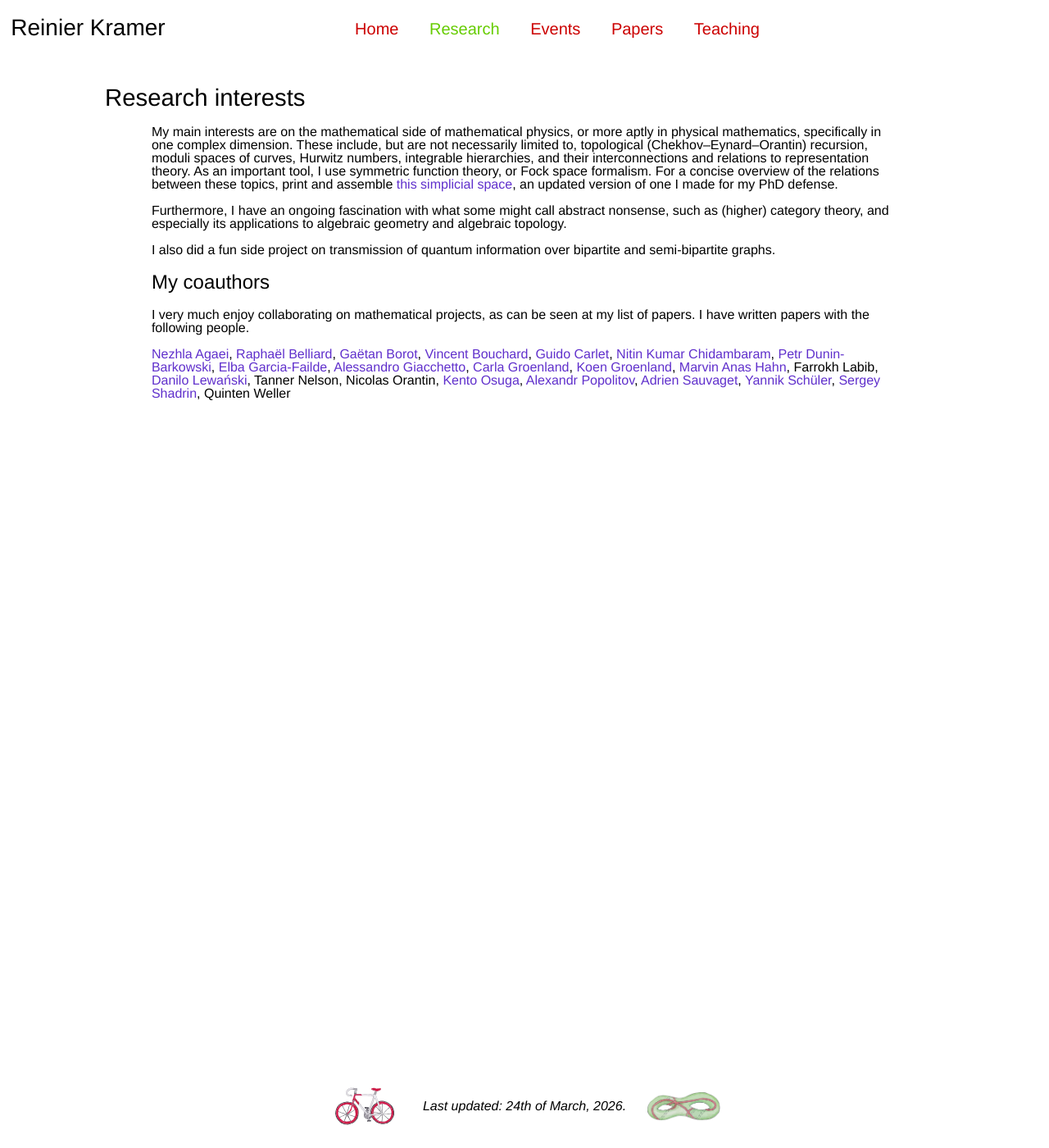
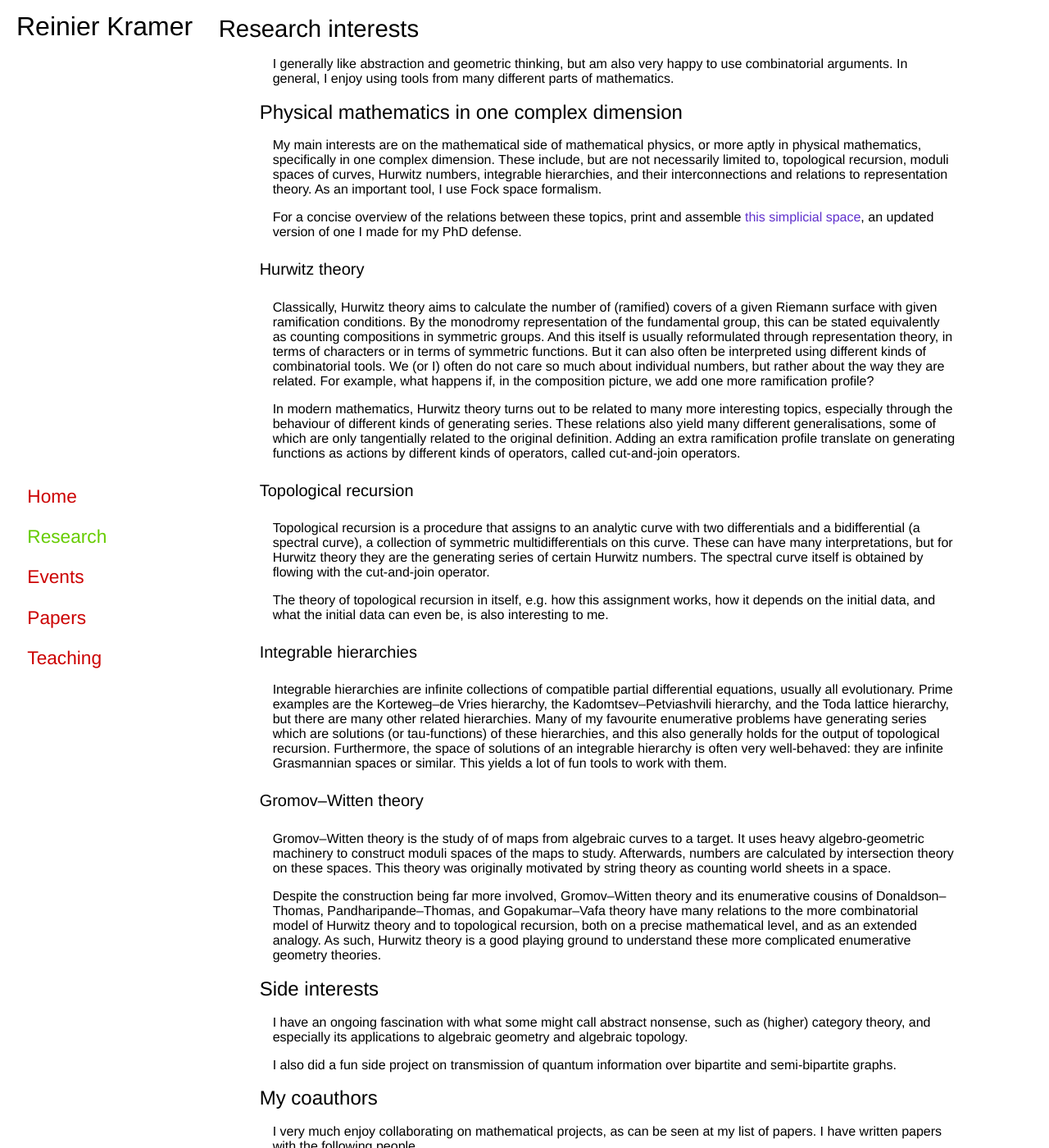
Before and after one commit to ReinierKramer/reinierkramer.github.io, a Jekyll site: the page built from research.html, in a window 1280 px wide and 1400 px high. Shown: the whole window at 82% size. Built offline with Jekyll 4.4.1, drawn with Linux system fonts in a browser that asks for light colours; nearby versions of some CDN libraries; some of the changed text lies outside the part shown.

Commit message:
Moved navbar
Moved navbar from top to side, and made many adjustments so this looks reasonable.

```diff
--- a/_includes/footer.html
+++ b/_includes/footer.html
@@ -1,15 +1,13 @@
 <div class="footer">
-	<div style="margin-left:auto;margin-right:auto;max-width:480px;height:36pt">
-		<div style="bottom:0;float:left;height:36pt;width:90px">
-			<img src="{{ site.baseurl }}/Images/Fietstekening.svg" alt="My bike. Credits to R. Rens." title="My bike. Credits to R. Rens." width="80px" height="48px">
+	<div style="margin-left:auto;margin-right:auto;max-width:360pt;height:36pt">
+		<div style="float:left;height:36pt;width:67pt">
+			<img src="{{ site.baseurl }}/Images/Fietstekening.svg" alt="My bike. Credits to R. Rens." title="My bike. Credits to R. Rens." style="height:36pt">
 		</div>
-		<div style="display: inline-block;margin:auto;max-width:300px;text-align: center;padding:12pt 0;">
-			<i>Last updated: 24th of March, 2026.</i>
+		<div style="display: inline-block;margin:auto;max-width:225pt;padding:12pt 0;">
+			<i>Last updated: 3rd of April, 2026.</i>
 		</div>
-		<div style="float:right;height:36pt;width:90px;display:flex;align-items: center;">
-			<img src="{{ site.baseurl }}/Images/Dessin.png" alt="Dessin d'enfant from my defense invitation. Credits to R. Rens." title="Dessin d'enfant from my defense invitation. Credits to R. Rens." style="width:90px;height:auto;">
+		<div style="float:right;height:36pt;width:67pt;display:flex;align-items: center;">
+			<img src="{{ site.baseurl }}/Images/Dessin.png" alt="Dessin d'enfant from my defense invitation. Credits to R. Rens." title="Dessin d'enfant from my defense invitation. Credits to R. Rens." style="height:28pt;">
 		</div>
 	</div>
 </div>
-
-<!-- Recall that 4px = 3pt, and that width and height in HTML (in contrast to CSS) do not take pt -->
--- a/_includes/menu.html
+++ b/_includes/menu.html
@@ -1,8 +1,4 @@
-<nav>
-	<div class="header">
-		<div class="topname">
-		    <a href="{{ site.baseurl }}/name/" style="color:#000000; margin-left: 10pt">Reinier</a> <a href="{{ site.baseurl }}/home/" style="color:#000000;">Kramer</a>
-		</div>
+<nav class="header">
 	<div class="topnav">
 		<a href="{{ site.baseurl }}/home/" class="{% if page.url contains '/home' %}active{% endif %}">Home</a>
 		<a href="{{ site.baseurl }}/research/" class="{% if page.url contains '/research' %}active{% endif %}">Research</a>
@@ -10,5 +6,27 @@
 		<a href="{{ site.baseurl }}/papers/" class="{% if page.url contains '/papers' %}active{% endif %}">Papers</a>
 		<a href="{{ site.baseurl }}/teaching/" class="{% if page.url contains '/teaching' %}active{% endif %}">Teaching</a>
 	</div>
+</nav>
+
+<nav class="sidebar">
+	<div class="name">
+		<a href="{{ site.baseurl }}/name/" style="color:#000000; margin-left: 10pt">Reinier</a> <a href="{{ site.baseurl }}/home/" style="color:#000000;">Kramer</a>
+	</div>
+	<div class="nav">
+		<p>
+			<a href="{{ site.baseurl }}/home/" class="{% if page.url contains '/home' %}active{% endif %}">Home</a>
+		</p>
+		<p>
+			<a href="{{ site.baseurl }}/research/" class="{% if page.url contains '/research' %}active{% endif %}">Research</a>
+		</p>
+		<p>
+			<a href="{{ site.baseurl }}/events/" class="{% if page.url contains '/events' %}active{% endif %}">Events</a>
+		</p>
+		<p>
+			<a href="{{ site.baseurl }}/papers/" class="{% if page.url contains '/papers' %}active{% endif %}">Papers</a>
+		</p>
+		<p>
+			<a href="{{ site.baseurl }}/teaching/" class="{% if page.url contains '/teaching' %}active{% endif %}">Teaching</a>
+		</p>
 	</div>
 </nav>
--- a/_layouts/default.html
+++ b/_layouts/default.html
@@ -46,7 +46,7 @@
 
 		<div class="central">
 
-			<div class="content">
+			<div>
 
 				{{ content }}
 
--- a/research.html
+++ b/research.html
@@ -10,11 +10,71 @@ title: "Research"
 <div class="text">
 
 	<p>
-		My main interests are on the mathematical side of mathematical physics, or more aptly in physical mathematics, specifically in one complex dimension. These include, but are not necessarily limited to, topological (Chekhov&ndash;Eynard&ndash;Orantin) recursion, moduli spaces of curves, Hurwitz numbers, integrable hierarchies, and their interconnections and relations to representation theory. As an important tool, I use symmetric function theory, or Fock space formalism. For a concise overview of the relations between these topics, print and assemble <a href="{{ site.baseurl }}/pdf/SimpSpace.pdf">this simplicial space</a>, an updated version of one I made for my PhD defense.
+		I generally like abstraction and geometric thinking, but am also very happy to use combinatorial arguments. In general, I enjoy using tools from many different parts of mathematics.
+	</p>
+
+	<h2>
+		Physical mathematics in one complex dimension
+	</h2>
+
+	<p>
+		My main interests are on the mathematical side of mathematical physics, or more aptly in physical mathematics, specifically in one complex dimension. These include, but are not necessarily limited to, topological recursion, moduli spaces of curves, Hurwitz numbers, integrable hierarchies, and their interconnections and relations to representation theory. As an important tool, I use Fock space formalism.
 	</p>
 
 	<p>
-		Furthermore, I have an ongoing fascination with what some might call abstract nonsense, such as (higher) category theory, and especially its applications to algebraic geometry and algebraic topology.
+		For a concise overview of the relations between these topics, print and assemble <a href="{{ site.baseurl }}/pdf/SimpSpace.pdf">this simplicial space</a>, an updated version of one I made for my PhD defense.
+	</p>
+
+	<h3>
+		Hurwitz theory
+	</h3>
+
+	<p>
+		Classically, Hurwitz theory aims to calculate the number of (ramified) covers of a given Riemann surface with given ramification conditions. By the monodromy representation of the fundamental group, this can be stated equivalently as counting compositions in symmetric groups. And this itself is usually reformulated through representation theory, in terms of characters or in terms of symmetric functions. But it can also often be interpreted using different kinds of combinatorial tools. We (or I) often do not care so much about individual numbers, but rather about the way they are related. For example, what happens if, in the composition picture, we add one more ramification profile?
+	</p>
+
+	<p>
+		In modern mathematics, Hurwitz theory turns out to be related to many more interesting topics, especially through the behaviour of different kinds of generating series. These relations also yield many different generalisations, some of which are only tangentially related to the original definition.
+		Adding an extra ramification profile translate on generating functions as actions by different kinds of operators, called cut-and-join operators.
+	</p>
+
+	<h3>
+		Topological recursion
+	</h3>
+
+	<p>
+		Topological recursion is a procedure that assigns to an analytic curve with two differentials and a bidifferential (a spectral curve), a collection of symmetric multidifferentials on this curve. These can have many interpretations, but for Hurwitz theory they are the generating series of certain Hurwitz numbers. The spectral curve itself is obtained by flowing with the cut-and-join operator.
+	</p>
+
+	<p>
+		The theory of topological recursion in itself, e.g. how this assignment works, how it depends on the initial data, and what the initial data can even be, is also interesting to me.
+
+	<h3>
+		Integrable hierarchies
+	</h3>
+
+	<p>
+		Integrable hierarchies are infinite collections of compatible partial differential equations, usually all evolutionary. Prime examples are the Korteweg&ndash;de Vries hierarchy, the Kadomtsev&ndash;Petviashvili hierarchy, and the Toda lattice hierarchy, but there are many other related hierarchies. Many of my favourite enumerative problems have generating series which are solutions (or tau-functions) of these hierarchies, and this also generally holds for the output of topological recursion. Furthermore, the space of solutions of an integrable hierarchy is often very well-behaved: they are infinite Grasmannian spaces or similar. This yields a lot of fun tools to work with them.
+	</p>
+
+	<h3>
+		Gromov&ndash;Witten theory
+	</h3>
+
+	<p>
+		Gromov&ndash;Witten theory is the study of of maps from algebraic curves to a target. It uses heavy algebro-geometric machinery to construct moduli spaces of the maps to study. Afterwards, numbers are calculated by intersection theory on these spaces. This theory was originally motivated by string theory as counting world sheets in a space.
+	</p>
+	<p>
+		Despite the construction being far more involved, Gromov&ndash;Witten theory and its enumerative cousins of Donaldson&ndash;Thomas, Pandharipande&ndash;Thomas, and Gopakumar&ndash;Vafa theory have many relations to the more combinatorial model of Hurwitz theory and to topological recursion, both on a precise mathematical level, and as an extended analogy. As such, Hurwitz theory is a good playing ground to understand these more complicated enumerative geometry theories.
+	</p>
+
+
+	<h2>
+		Side interests
+	</h2>
+
+	<p>
+		I have an ongoing fascination with what some might call abstract nonsense, such as (higher) category theory, and especially its applications to algebraic geometry and algebraic topology.
 	</p>
 
 	<p>
@@ -30,7 +90,7 @@ title: "Research"
 	</p>
 
 	<p>
-		<a href="https://nezhlaaghaee.wixsite.com/mysite">Nezhla Agaei</a>,
+		<a href="https://nezhlaaghaee.wixsite.com/mysite">Nezhla Aghaei</a>,
 		<a href="https://www.sdu.dk/en/forskning/qm/employees/postdocs/raphael-belliard">Rapha&euml;l Belliard</a>,
 		<a href="https://www.mathematik.hu-berlin.de/de/forschung/forschungsgebiete/mathematische-physik/borot-mp-homepage">Ga&euml;tan Borot</a>,
 		<a href="https://sites.ualberta.ca/~vbouchar/">Vincent Bouchard</a>,
--- a/webstyle.css
+++ b/webstyle.css
@@ -11,7 +11,7 @@
 
 /* The header container */
  .header {
-	position: sticky;
+	position: fixed;
 	top: 0;
 	width: 100%;
 	clear: both;
@@ -58,17 +58,70 @@
     color: #66CC00 !important;
 }
 
-/* My name on the left */
-.topname {
+ /* The sidebar container */
+ .sidebar {
+ 	position: fixed;
+ 	left: 0;
+	max-width: 200pt;
+	min-width: 100pt;
+	height: 100%;
+	clear: both;
+	padding: 0pt 0pt 5pt 5pt;
+	overflow: hidden;
+	background-color: #FFFFFF;
 	display: block;
-	position: relative;
+	z-index: 10;
+ }
+
+ /* My name on the left */
+.name {
+	display: block;
+	position: static;
   	overflow: hidden;
-	width: 25%;
-	float: left;
+	height: 30pt;
+	width: 100%;
 	font-family: "Stempel Garamond LT Pro", 'Helvetica', 'Inter', sans-serif;
-	font-size: 21pt;
+	font-size: 24pt;
 	font-weight: 400;
-	line-height: 21pt;
+	line-height: 24pt;
+	padding-top: 12pt;
+	margin-bottom: 70pt;
+}
+
+ /* The side navbar */
+
+.nav {
+	position: absolute;
+	width: 100pt;
+	display: block;
+  	top: 50%;
+  	transform: translate(0, -50%);
+	padding-left: 8pt;
+	text-align: left;
+	font-size: 17pt;
+	line-height: 20pt;
+}
+
+/* Navbar links */
+.nav a {
+  color: #CC0000;
+  padding: 10pt 12pt;
+  text-decoration: none;
+}
+
+/* Navbar links - change colour when visited */
+.nav a:visited {
+  color: #E67300;
+}
+
+/* Navbar links - change colour on hover */
+.nav a:hover {
+  color: #990000;
+}
+
+/* Navbar links - change colour for the current page */
+.nav a.active {
+    color: #66CC00 !important;
 }
 
 /* The footer container */
@@ -89,16 +142,14 @@
 	line-height: 12pt;
 }
 
-
 /* The central container*/
 .central {
 	flex: 1 0 auto; /* Pushes the footer down if content is short */
-	margin-top: 20pt;
 	bottom: 0pt;
 	display: flex;
 	flex-direction: column;
-	overflow-y: auto;
-	margin-left: 10%;
+/*	margin-top: 50pt; */
+	margin-left: 200pt;
 	margin-right: 10pt;
  	overflow: auto;
 	clear: both;
@@ -133,11 +184,6 @@
 	line-height: 25pt;
 }
 
-.central p {
-	font-size: 12pt;
-	line-height: 12pt;
-}
-
 .central li {
 	font-size: 12pt;
 	line-height: 14pt;
@@ -163,68 +209,80 @@
     color: #0000FF;
 }
 
-.content {
-  flex: 1 0 auto; /* Ensures content takes up available space but doesn't shrink */
-}
-
 /* The margins for the actual text blocks*/
 .text {
 	display: block;
 	/* overflow: auto; */
 	margin-left: 5%;
-	margin-right: 15%;
+	margin-right: 10%;
+	max-width: 700pt;
 	/* height: 100% */
 }
 
-/* For the home page: a left column for text and a right column for an image */
-.left-column {
-	position: relative;
-	width: 60%;
-	float: left;
-	overflow: hidden;
+.text p {
+	margin-left: 1rem;
 }
 
+/* For the home page: a right column for an image */
 .right-column {
 	position: relative;
+	right:0;
+	top: 0;
+	padding-left: 6pt;
+	padding-bottom: 6pt;
 	width: 40%;
 	float: right;
 }
 
-/* Responsive: if the screen is less than 900px wide, topname and topnav stack. central moves along. The image becomes a slightly larger portion of the screen.*/
-@media only screen and (max-width: 900px) {
-	.header {
-		padding-bottom: 0pt;
+/* Responsive: if the screen is more than 600px wide, the header is hidden.*/
+
+@media only screen and (min-width: 600px) {
+	.header{
+		display: none;
 	}
+}
 
-	.topname {
-    	width: 100%;
-	}
+/* Responsive: if the screen is less than 1000px wide, the image becomes a slightly larger portion of the screen.*/
 
-	.topnav {
-		width: 100%;
-		transform: translate(0,0);
-	}
-
-	.central {
-		top: 72pt;
-	}
-
-	.right-column,.left-column{
+@media only screen and (max-width: 1000px) {
+	.right-column {
 		width: 50%;
 	}
 }
 
-/* Responsive: if the screen is less than 600px wide, the right-column and left-column for pictures get stacked. Topname and footer get hidden.*/
+/* Responsive: if the screen is less than 800px wide, name and footer get hidden. Margins become smaller. The image becomes a slightly larger portion of the screen.*/
+@media only screen and (max-width: 800px) {
+
+	.name {
+    	display: none;
+	}
+
+	.central{
+		margin-left: 110pt;
+		bottom: 8pt;
+	}
+
+	.text {
+	margin-left: 3%;
+	}
+
+	.footer {
+		display: none;
+	}
+
+	.right-column {
+		width: 60%;
+	}
+}
+
+/* Responsive: if the screen is less than 600px wide, the right-column and left-column for pictures get stacked. The sidebar is exchanged for a topbar */
+
 @media only screen and (max-width: 600px) {
 	.header{
  		padding: 0pt;
 	}
 
-	.footer{
-		display: none;
-	}
-
-	.topname{
+	.sidebar{
 		display: none;
 	}
 
@@ -240,7 +298,7 @@
 		font-weight: 400;
 	}
 
-	.right-column,.left-column{
+	.right-column {
 		width: 100%;
   		height: auto;
 	}
```
Also changed, not shown: home.html (+3 -8 lines), 11 other files. Lines whose indentation alone changed are shown as unchanged.
